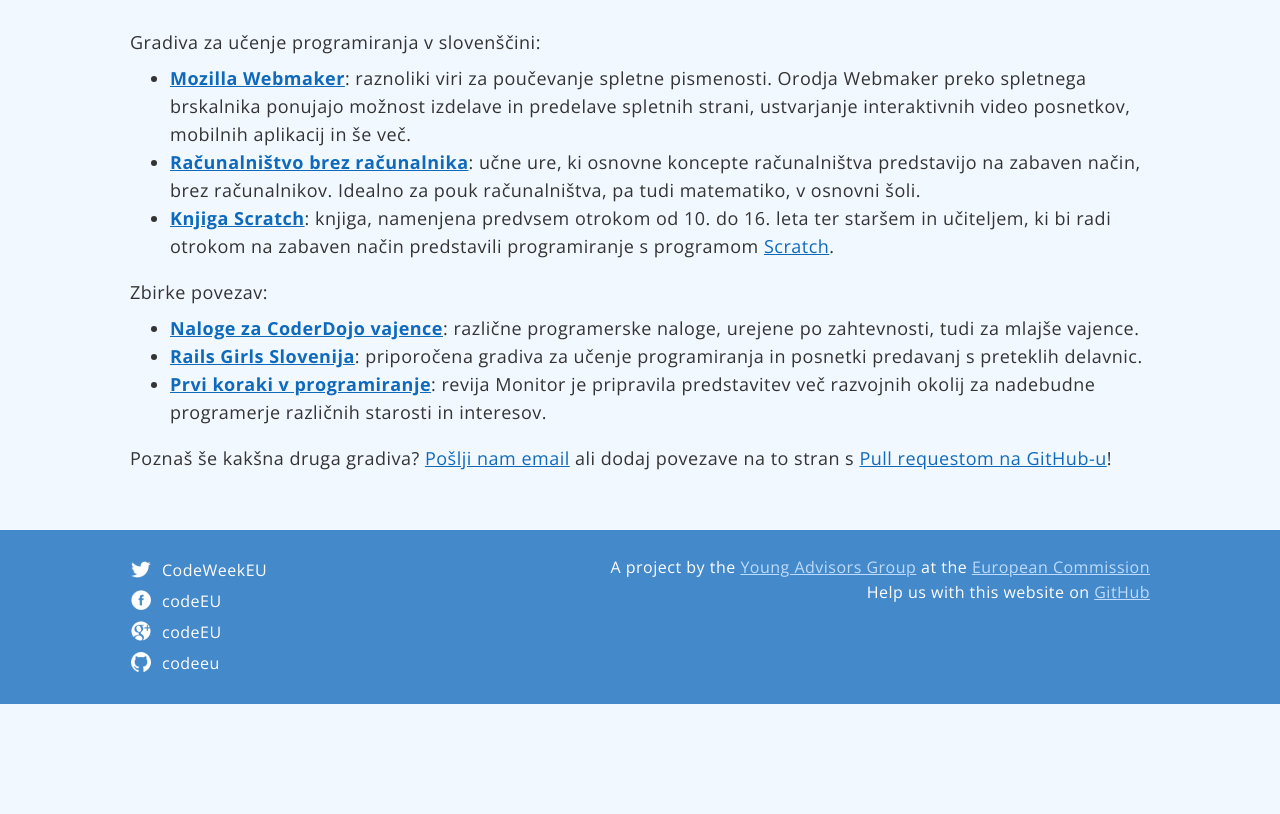
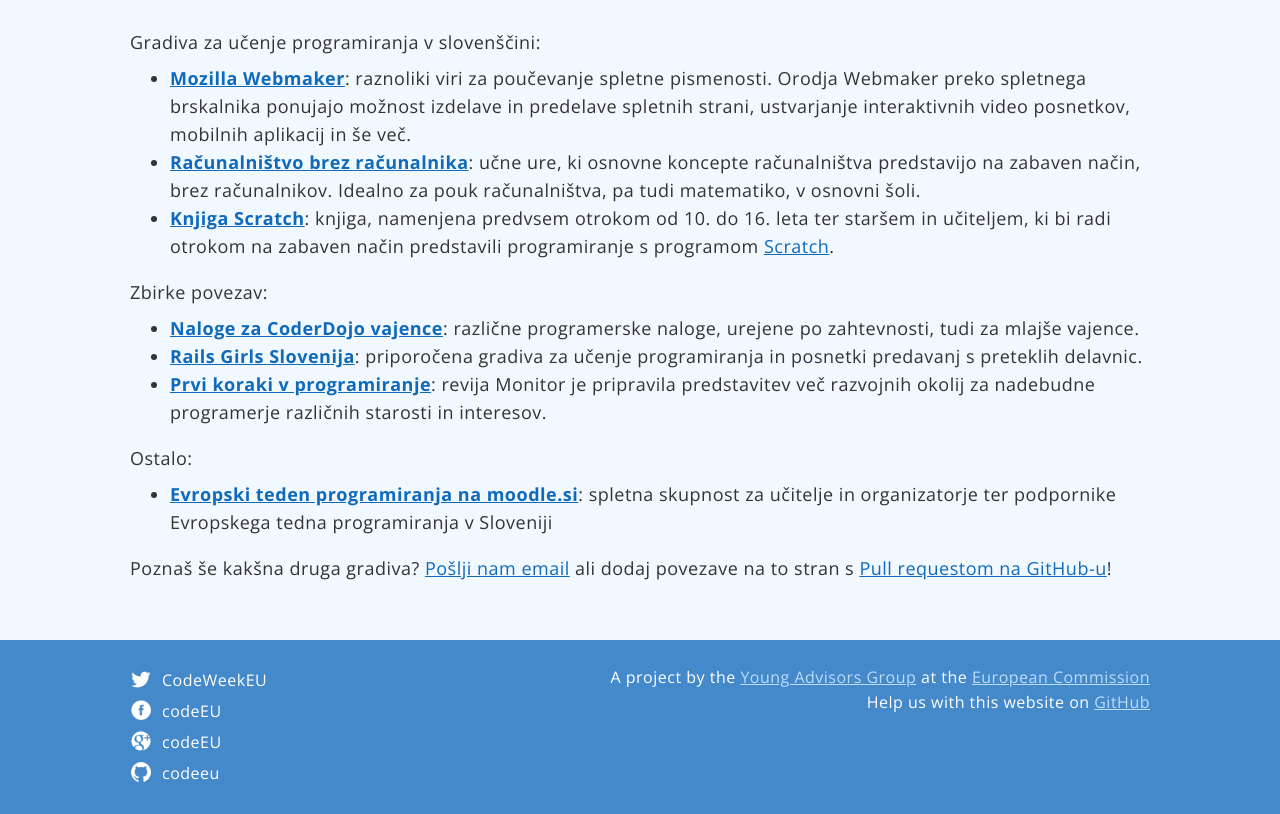
Before and after one commit to codeeu/codeeu.github.io, a Jekyll site: the page built from resources/slovenia/index.html, in a window 1280 px wide, cut to the strip 167-981 px from the top of the page. Built offline with Jekyll 4.4.1, drawn with Linux system fonts in a browser that asks for light colours; nearby versions of some CDN libraries; Markdown is read by kramdown in place of the engine named in the settings; before the commit the page ends 900 px from its top, so only the background shows below that.

Commit message:
add moodle.si link

```diff
--- a/resources/slovenia/index.html
+++ b/resources/slovenia/index.html
@@ -17,4 +17,9 @@
    	<li><strong><a href="http://www.monitor.si/clanek/prvi-koraki-v-programiranje2/124892/?xURL=301">Prvi koraki v programiranje</a></strong>: revija Monitor je pripravila predstavitev več razvojnih okolij za nadebudne programerje različnih starosti in interesov.</li>
   </ul>
 
+  <p>Ostalo:</p>
+  <ul>
+    <li><strong><a href="http://www.moodle.si/moodle/course/view.php?id=20">Evropski teden programiranja na moodle.si</a></strong>: spletna skupnost za učitelje in organizatorje ter podpornike Evropskega tedna programiranja v Sloveniji</li>
+  </ul>
+
   <p>Poznaš še kakšna druga gradiva? <a href="mailto:{{site.contact.email}}">Pošlji nam email</a> ali dodaj povezave na to stran s <a href="https://github.com/codeeu/codeeu.github.io">Pull requestom na GitHub-u</a>!</p>
```
